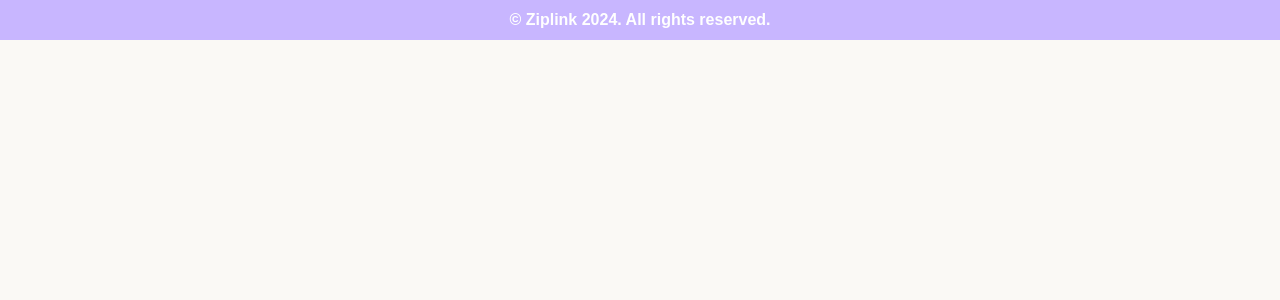
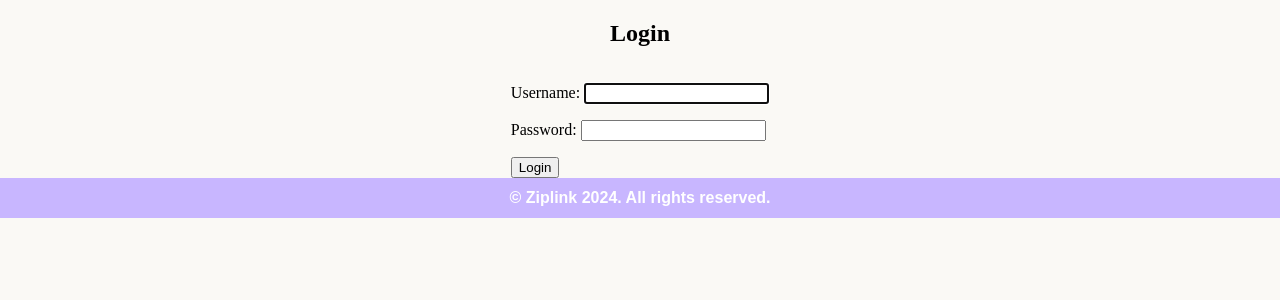
Before and after one commit to Yuvraj-Singh01/ZipLink, a Django app: page /login/ in a window 1280 px wide. Shown: the part 120-420 px from the top of the page. Run offline with Django 5.2, Linux system fonts and the light colour scheme.

Commit message:
Added login page and Authentication

```diff
--- a/ZipLink/urls.py
+++ b/ZipLink/urls.py
@@ -4,8 +4,5 @@
 
 urlpatterns = [
     path('admin/', admin.site.urls),
-    path('',views.index, name ='home'),
-    path('login/',views.login,name = 'login'),
-    path('shorten/',views.shorten_url, name = 'shorten_url'),
-    path('<str:shortened_id>/', views.redirect_to_original, name = 'redirect_to_original'),
+    path('', include('base.urls')),
 ]
--- a/base/urls.py
+++ b/base/urls.py
@@ -2,8 +2,9 @@
 from . import views
 
 urlpatterns = [
-    path('', views.index, name = 'index'),  # Homepage
-    path('login/', views.login, name = 'login'),  # Login page
+    path('', views.index, name = 'index'),
+    path('login/', views.user_login, name = 'login'),
     path('shorten/', views.shorten_url, name = 'shorten_url'),  # Shorten URL logic
     path('<str:shortened_id>/', views.redirect_to_original, name = 'redirect_to_original'),  # Redirect to original URL
+    path("userHome/", views.userHome, name="userHome"),
 ]
--- a/base/views.py
+++ b/base/views.py
@@ -1,4 +1,9 @@
 from django.shortcuts import render, redirect, get_object_or_404
+from django.contrib.auth.models import User
+from django.contrib.auth import authenticate, logout, login
+from django.contrib.auth.forms import AuthenticationForm
+from django.urls import reverse_lazy
+from django.contrib import messages
 from django.http import HttpResponse, JsonResponse, HttpResponseRedirect
 from django.views.decorators.csrf import csrf_exempt
 from .models import ShortenedURL
@@ -9,8 +14,26 @@
 def index(request):
     return render(request, 'index.html')
 
-def login(request):
-    return render(request,'login.html')
+def user_login(request):
+    if request.user.is_authenticated:
+        return redirect('index')  # Redirect if already logged in
+    if request.method == "POST":
+        form = AuthenticationForm(request, data=request.POST)
+        if form.is_valid():
+            username = form.cleaned_data.get('username')
+            password = form.cleaned_data.get('password')
+            user = authenticate(username=username, password=password)
+            if user is not None:
+                login(request, user)
+                messages.success(request, f"Welcome back, {username}!")
+                return redirect('index')  # Redirect to your home page or dashboard
+            else:
+                messages.error(request, "Invalid username or password.")
+        else:
+            messages.error(request, "Invalid username or password.")
+    else:
+        form = AuthenticationForm()
+    return render(request, 'login.html', {'form': form})
 
 def shorten_url(request):
     if request.method == "POST":
@@ -46,3 +69,6 @@
 def redirect_to_original(request, shortened_id):
     entry = get_object_or_404(ShortenedURL, shortened_id = shortened_id)
     return HttpResponseRedirect(entry.original_url)
+
+def userHome(request):
+    return render(request, 'userHome.html')
--- a/templates/base.html
+++ b/templates/base.html
@@ -2,31 +2,27 @@
 <!DOCTYPE html>
 <html lang="en">
     <head>
-    <title>Home</title>
-    <meta charset="UTF-8">
-    <meta name="viewport" content="width=device-width, initial-scale=1.0">
+        <meta charset="UTF-8" />
+        <meta name="viewport" content="width=device-width, initial-scale=1.0" />
+        <!-- prettier-ignore -->
         <link rel='stylesheet' href='{% static 'css/base.css' %}'>
         <link rel='stylesheet' href='{% static 'css/home.css' %}'>
-    <link href='https://fonts.googleapis.com/css?family=Inter' rel='stylesheet'>
+        <link href="https://fonts.googleapis.com/css?family=Inter" rel="stylesheet" />
     </head>
     <body>
-    <div class='header'>
-        <div class='logo'>
+        <div class="header">
+            <div class="logo">
                 <p>ZIPLINK</p>
             </div>
             <nav class="navbar">
                 <a href="">Home</a>
                 <a href="">Contact</a>
-            <a href="" class="button">Login</a>
+                <a href="{% url 'login' %}" class="button">Login</a>
             </nav>
         </div>
-    <div class="content">
-        {% block content %}
-        {% endblock %}
-    </div>
+        <div class="content">{% block content %} {% endblock %}</div>
         <footer>
             <p>© Ziplink 2024. All rights reserved.</p>
         </footer>
-
     </body>
 </html>
--- a/templates/index.html
+++ b/templates/index.html
@@ -8,7 +8,7 @@
     <div class="midbutton">
         <a href="">
             <div class="url-but">
-                <img src="{% static 'White icon.png' %}" alt="Shorten Icon" />
+                <img src='{% static 'White icon.png' %}' alt="Shorten Icon" />
                 <p>Shorten URL</p>
             </div>
         </a>
@@ -24,7 +24,7 @@
     <div class="urlshort" id="urlshort">
         <p>Enter your link here</p>
 
-        <form class="formURL" action="{% url 'shorten_url' %}" method="POST">
+        <form class="formURL" action="{% url "shorten_url" %}" method="POST">
             {% csrf_token %}
             <input type="url" id="url-input" name="url" placeholder="Enter your URL here" required />
             <button type="submit" id="shortenbutton">Shorten</button>
--- a/templates/login.html
+++ b/templates/login.html
@@ -1,16 +1,20 @@
+<!-- prettier-ignore -->
 {% extends 'base.html' %}
 
-{% load static %}
-<!DOCTYPE html>
-<html lang="en">
-<head>
-    <title>Login | Ziplink</title>
-    <meta charset="UTF-8">
-    <meta name="viewport" content="width=device-width, initial-scale=1.0">
-    <link rel='stylesheet' href='{% static 'css/login.css' %}'>
-    <link href='https://fonts.googleapis.com/css?family=Inter' rel='stylesheet'>
-</head>
-<body>
-
-</body>
-</html>
+{% block content %}
+<h2>Login</h2>
+<form method="POST">
+    <!-- prettier-ignore -->
+    {% csrf_token %}
+    {{ form.as_p }}
+    <button type="submit">Login</button>
+</form>
+{% if messages %}
+<ul>
+    {% for message in messages %}
+    <li>{{ message }}</li>
+    {% endfor %}
+</ul>
+<!-- prettier-ignore -->
+{% endif %}
+{% endblock %}
```
Also changed, not shown: templates/userHome.html (added, +11 -0 lines), db.sqlite3. Lines whose indentation alone changed are shown as unchanged.
